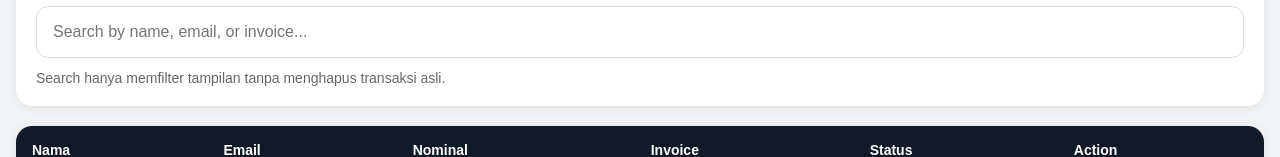
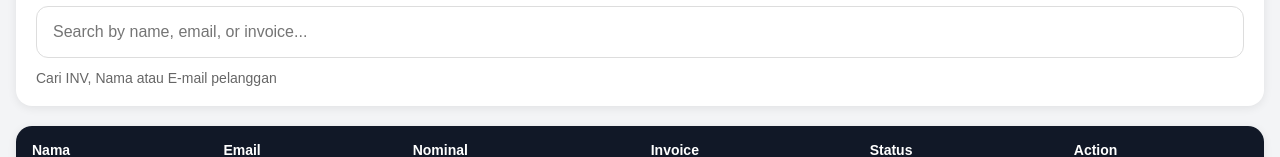
Before and after one commit to dwiky106/doku-railway, a website: page public/payment-validation.html in a window 1280 px wide. Shown: the part 126-283 px from the top of the page. Drawn offline with Linux system fonts and the light colour scheme; no server answers.

Commit message:
payment-validation.html

```diff
--- a/public/payment-validation.html
+++ b/public/payment-validation.html
@@ -392,7 +392,7 @@
       />
 
       <div class="search-info">
-        Search hanya memfilter tampilan tanpa menghapus transaksi asli.
+        Cari INV, Nama atau E-mail pelanggan
       </div>
 
     </div>
```
